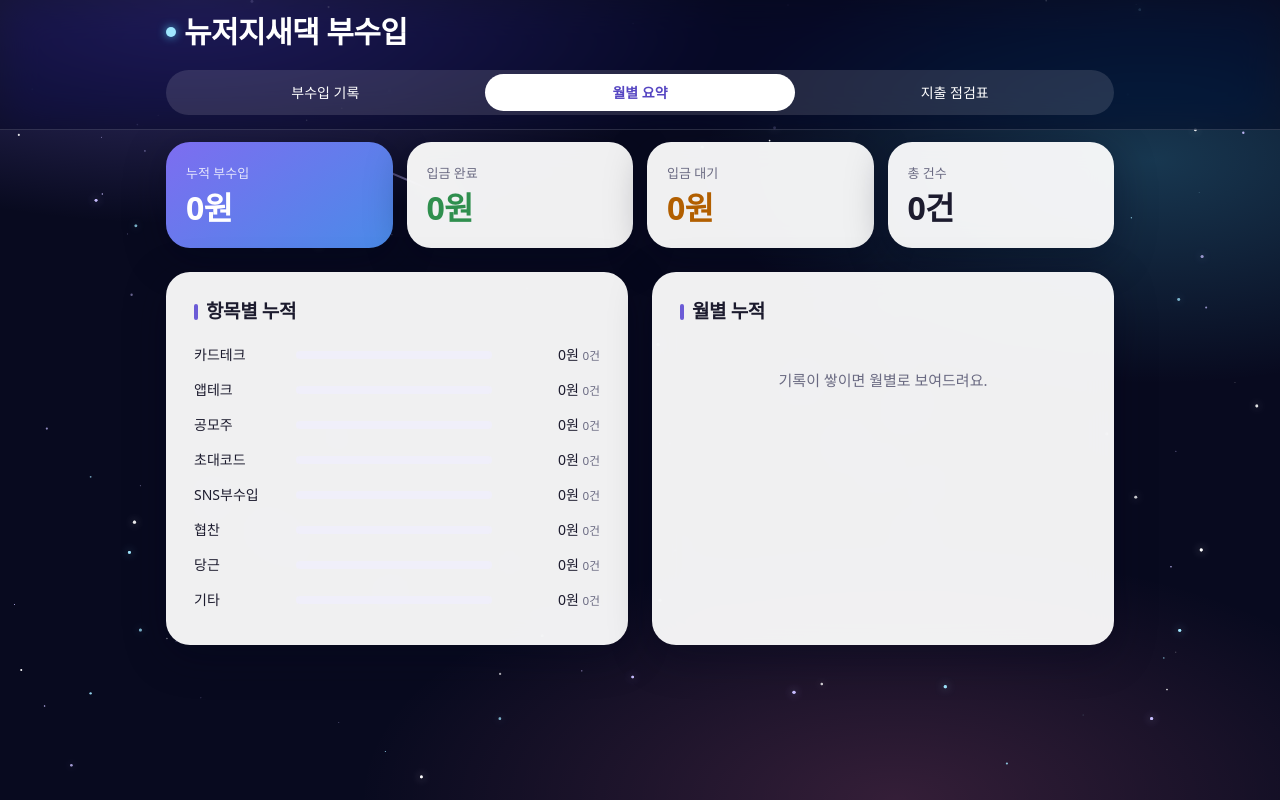
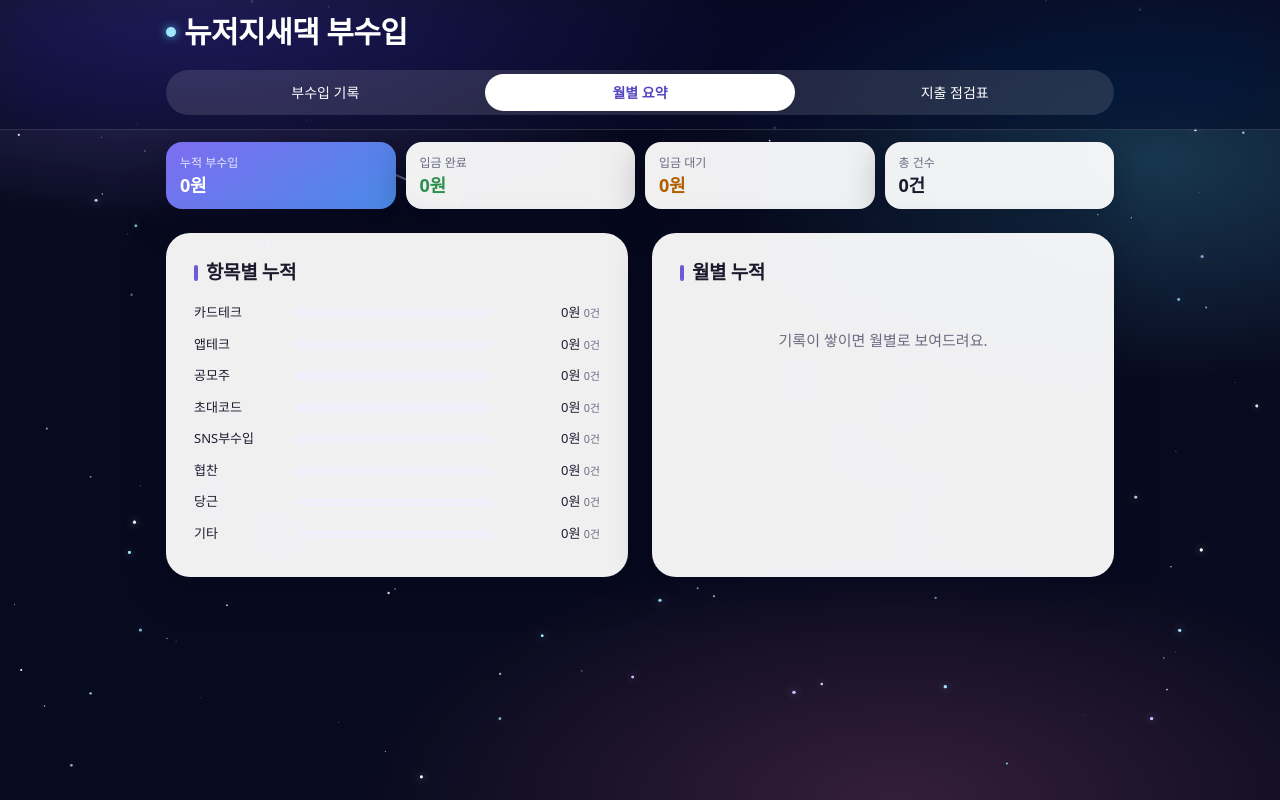
Before and after one commit to khyeon0523-sudo/First-repo, a plain HTML site: page budget/index.html in a window 1280 px wide. Both pictures are taken after a click on the tab "월별 요약". Drawn offline with Linux system fonts and the light colour scheme.

Commit message:
월별 요약 상단 카드와 금액 글자 축소, 항목별·월별 누적 글자 13px 통일
Co-Authored-By: Claude Sonnet 5.5 <noreply@anthropic.com>
Claude-Session: https://claude.ai/code/session_015Y8ZLiZJVmvFQZ7ii2kCT9

```diff
--- a/budget/index.html
+++ b/budget/index.html
@@ -42,10 +42,10 @@ button,select,input,textarea{font:inherit;color:inherit}
 .btn.danger{color:var(--bad)}
 .btn:focus-visible,input:focus-visible,select:focus-visible,textarea:focus-visible,.cell:focus-visible{outline:3px solid color-mix(in srgb,var(--accent) 55%,transparent);outline-offset:2px}
 section{background:var(--surface);border-radius:24px;padding:28px}
-.tiles{display:grid;grid-template-columns:repeat(4,1fr);gap:14px}
-.tile{background:var(--surface);border-radius:24px;padding:22px 20px}
-.tile .l{font-size:13px;color:var(--muted);font-weight:500}
-.tile .v{font-size:clamp(22px,3.2vw,32px);font-weight:700;letter-spacing:-.025em;font-variant-numeric:tabular-nums;margin-top:6px;line-height:1.15}
+.tiles{display:grid;grid-template-columns:repeat(4,1fr);gap:10px}
+.tile{background:var(--surface);border-radius:16px;padding:12px 14px}
+.tile .l{font-size:12px;color:var(--muted);font-weight:500}
+.tile .v{font-size:clamp(15px,2.2vw,18px);font-weight:700;letter-spacing:-.02em;font-variant-numeric:tabular-nums;margin-top:3px;line-height:1.2}
 .tile.good .v{color:var(--good)} .tile.wait .v{color:var(--wait)}
 .tile:first-child{background:linear-gradient(145deg,#7d6df0,#4a8be8)}
 .tile:first-child .l{color:var(--accent-ink);opacity:.82}
@@ -69,7 +69,7 @@ td.memo{white-space:normal;max-width:180px;color:var(--muted);font-size:13px}
 .pill.pend{color:var(--wait);background:color-mix(in srgb,var(--wait) 16%,transparent)}
 .empty{color:var(--muted);text-align:center;padding:32px 0}
 .two{display:grid;grid-template-columns:1fr 1fr;gap:24px}
-.bar{display:grid;grid-template-columns:90px 1fr auto;gap:12px;align-items:center;padding:7px 0;font-size:14px}
+.bar{display:grid;grid-template-columns:90px 1fr auto;gap:12px;align-items:center;padding:6px 0;font-size:13px}
 .track{background:var(--fill);border-radius:980px;height:8px;overflow:hidden}
 .fill{background:linear-gradient(90deg,color-mix(in srgb,var(--accent) 70%,#fff),var(--accent));height:100%;border-radius:980px}
 .bar .amt{font-variant-numeric:tabular-nums;text-align:right;min-width:96px}
```
